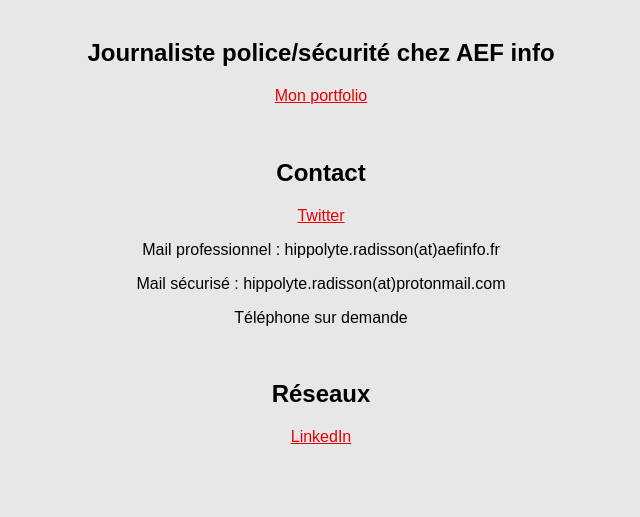
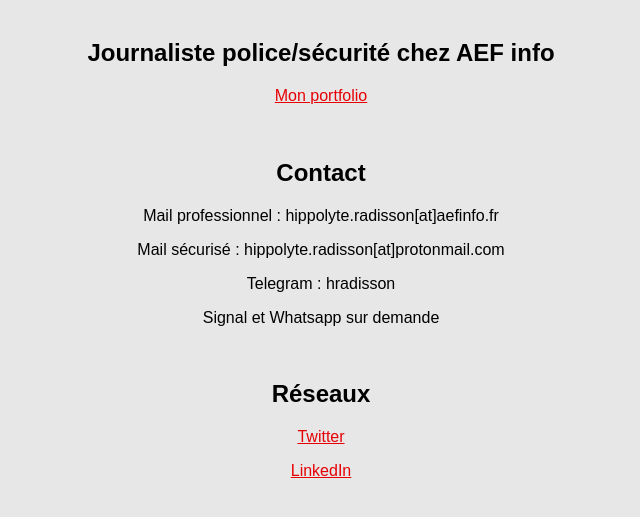
Before and after one commit to hradisson/hradisson.github.io, a plain HTML site: page index.html in a window 1280 px wide. Shown: the part 105-622 px from the top of the page, without its empty margins (319-959 px from the left). Drawn offline with Linux system fonts and the light colour scheme.

Commit message:
Update index.html

```diff
--- a/index.html
+++ b/index.html
@@ -17,14 +17,16 @@
         <br>
 
         <h2>Contact</h2>
-        <p><a href="https://twitter.com/H_Radisson">Twitter</a></p>
-        <p>Mail professionnel : hippolyte.radisson(at)aefinfo.fr</p>
-        <p>Mail sécurisé : hippolyte.radisson(at)protonmail.com</p>
-        <p>Téléphone  sur demande</p>
+        <p>Mail professionnel : hippolyte.radisson[at]aefinfo.fr</p>
+        <p>Mail sécurisé : hippolyte.radisson[at]protonmail.com</p>
+        <p>Telegram : hradisson</p>
+        <p>Signal et Whatsapp sur demande</p>
         <br>
 
         <h2>Réseaux</h2>
+        <p><a href="https://twitter.com/H_Radisson">Twitter</a></p>
         <p><a href="https://www.linkedin.com/in/hippolyte-radisson-76a29812a/">LinkedIn</a></p>
+
 
     </body>
 
```
